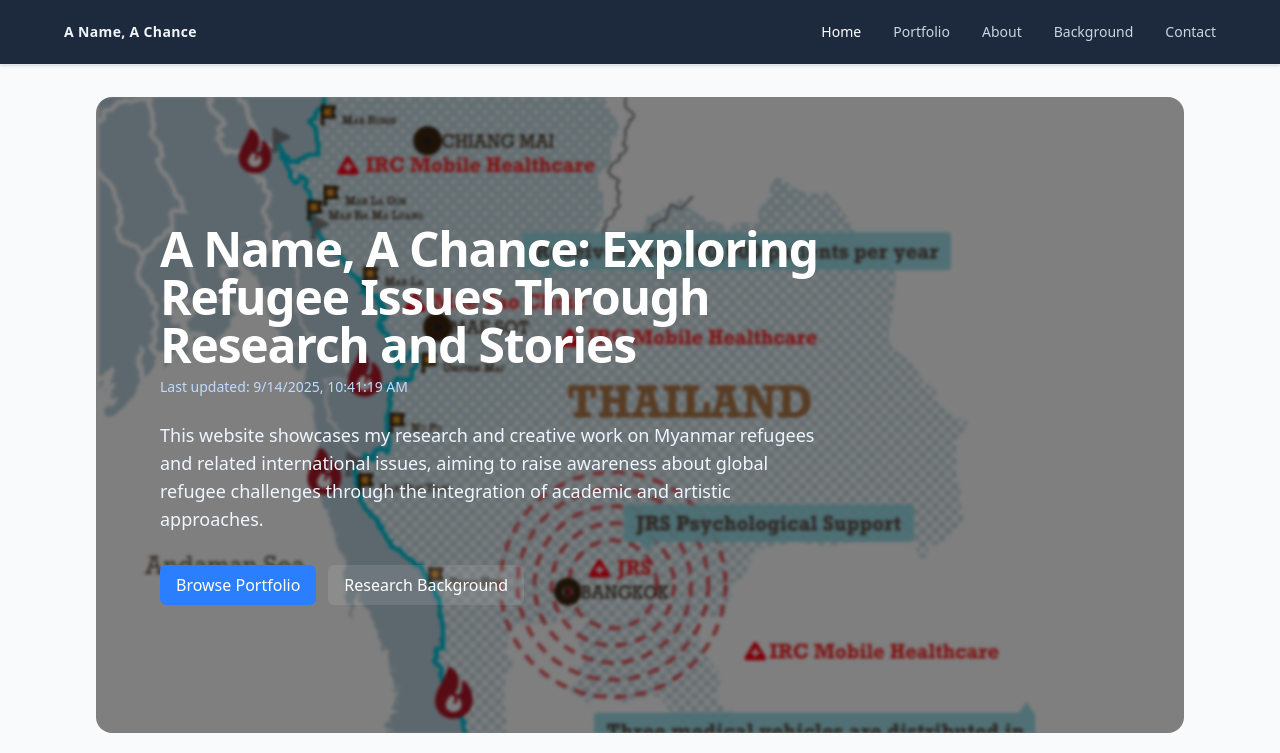
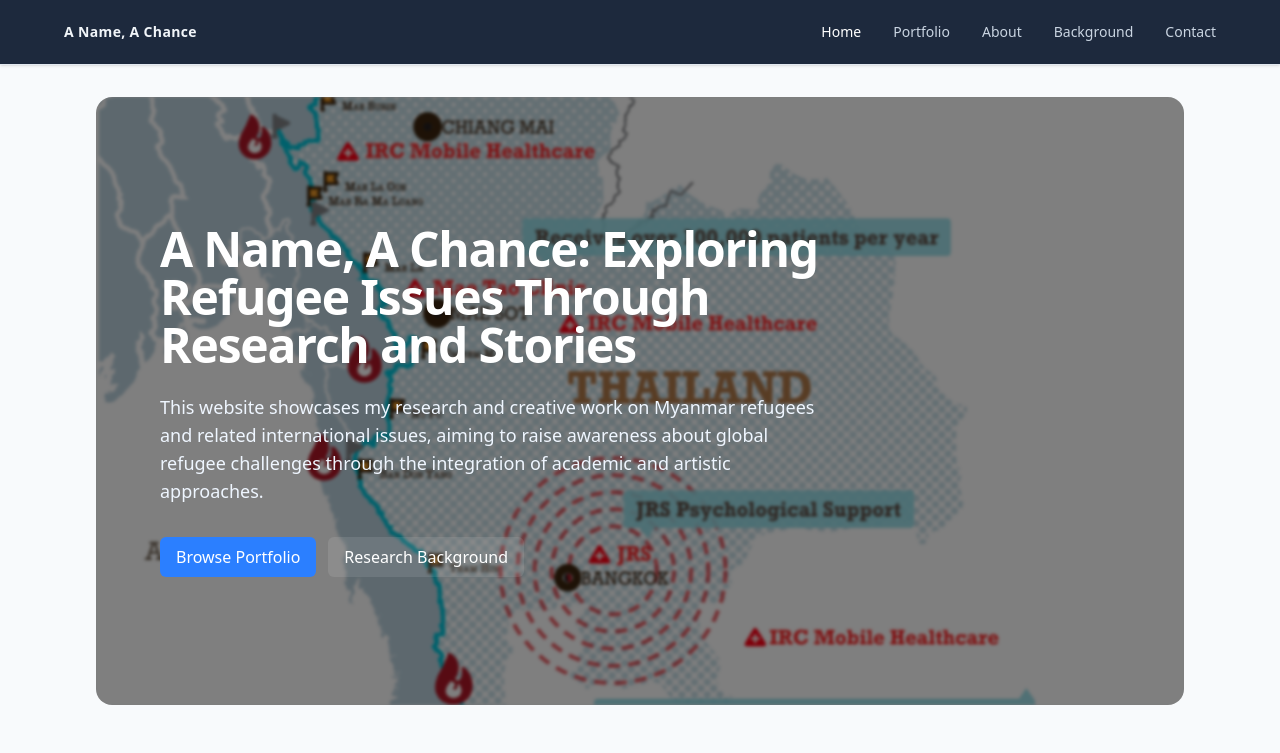
Before and after one commit to AmyWu71/refugee-portfolio, a Next.js app: page / in a window 1280 px wide. Shown: the top 753 px of the page. Built offline with nearby package versions, Linux system fonts and the light colour scheme.

Commit message:
Remove test timestamp from homepage

```diff
--- a/src/app/page.tsx
+++ b/src/app/page.tsx
@@ -21,7 +21,6 @@ src="/user-map.png"
                   <h1 className="text-3xl sm:text-5xl font-semibold tracking-tight max-w-3xl">
                     A Name, A Chance: Exploring Refugee Issues Through Research and Stories
                   </h1>
-                  <p className="mt-2 text-sm text-blue-200">Last updated: {new Date().toLocaleString()}</p>
           <p className="mt-6 max-w-2xl text-base sm:text-lg text-blue-50">
             This website showcases my research and creative work on Myanmar refugees and related international issues, aiming to raise awareness about global refugee challenges through the integration of academic and artistic approaches.
           </p>
```
